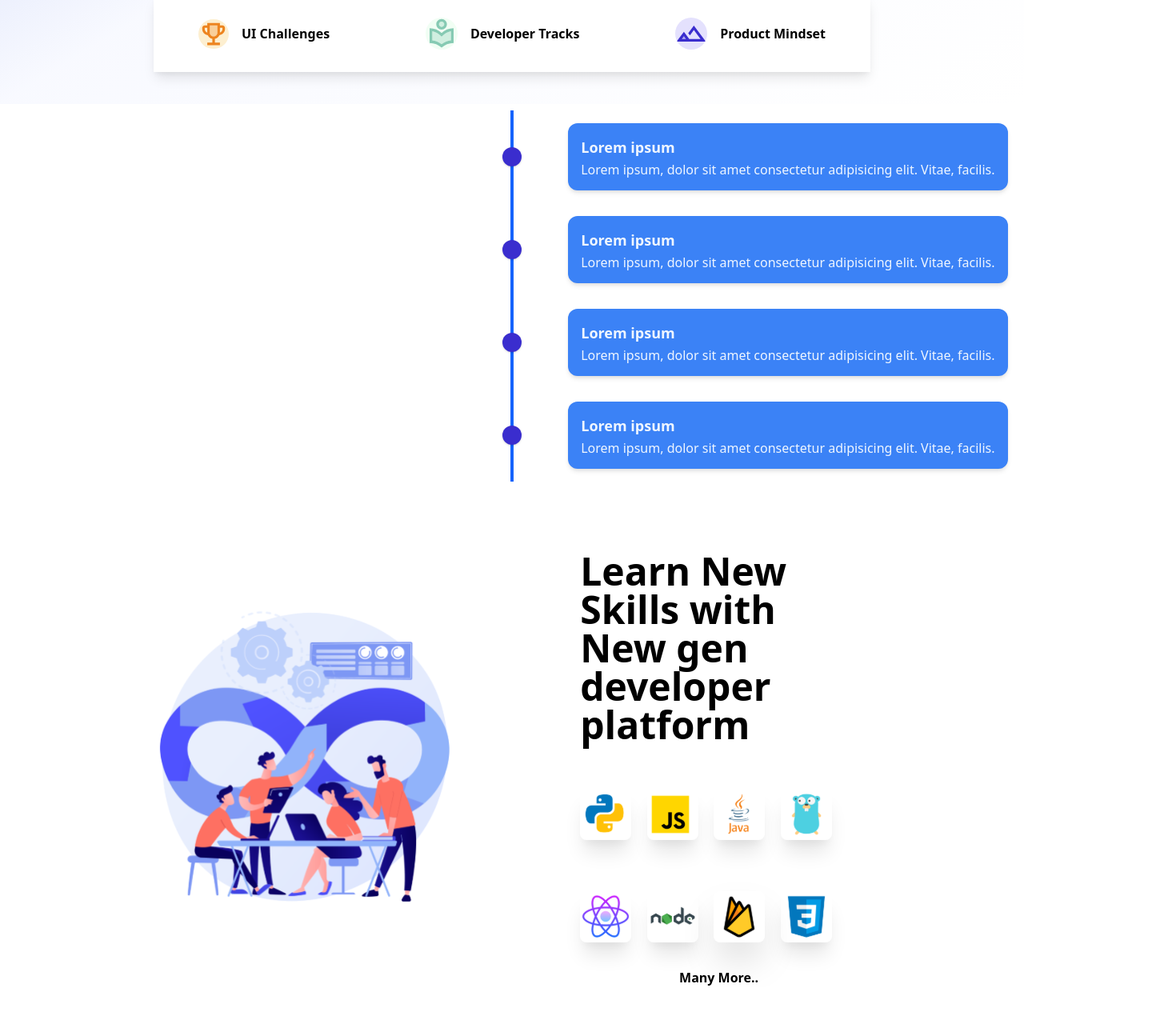
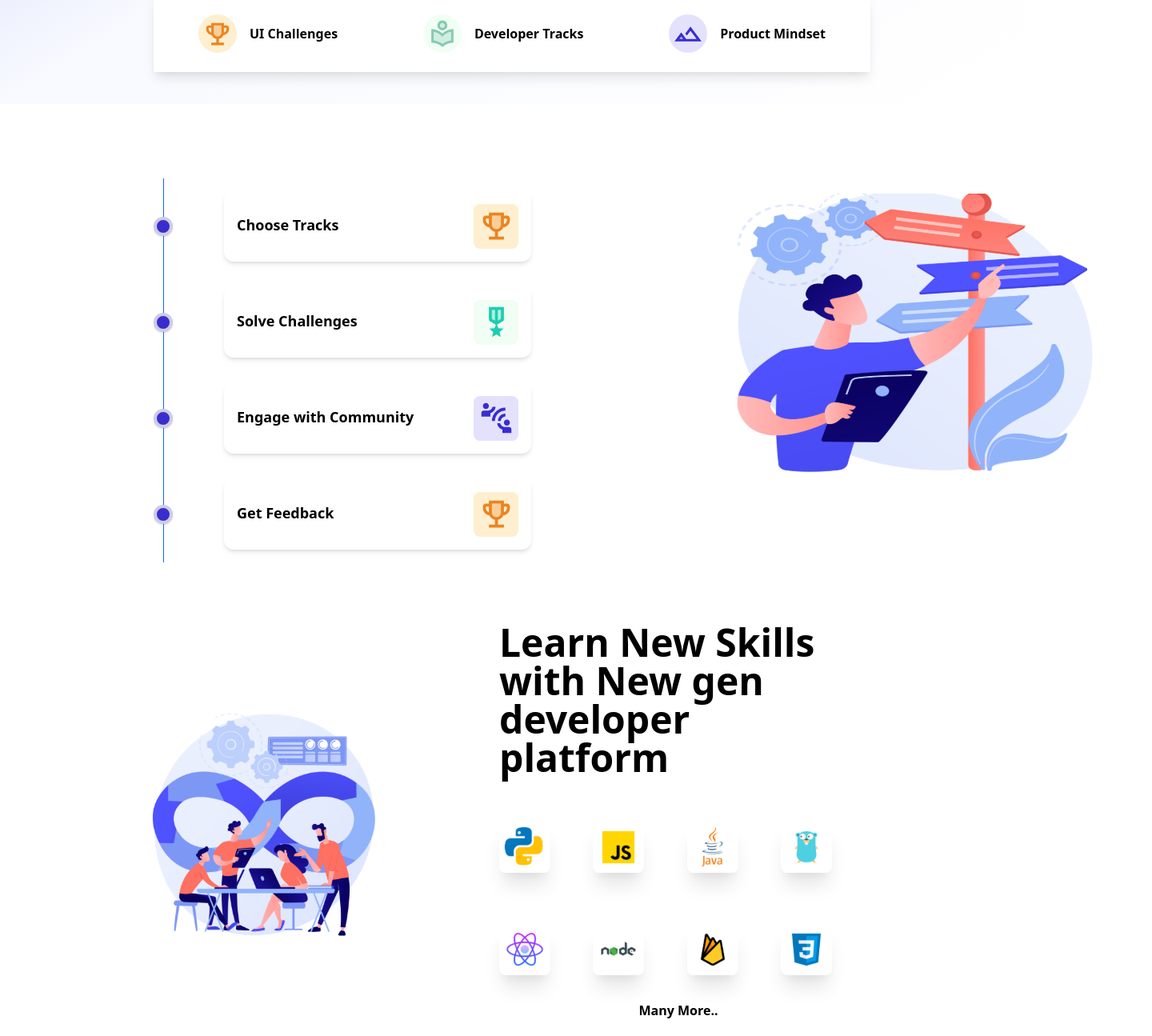
Before and after one commit to rohit-0308/unbound-waitlist, a Next.js app: page / in a window 1280 px wide. Shown: the part 660-1955 px from the top of the page at 80% size, 1440 px wide, since content can reach past the window. Before the commit the page ends 1894 px from the top, so only its background shows below. Built offline with nearby package versions, Linux system fonts and the light colour scheme.

Commit message:
Three sections completed

```diff
--- a/pages/components/Skills.js
+++ b/pages/components/Skills.js
@@ -11,7 +11,7 @@ import css from "../../public/Skills/5 1.svg";
 
 function Skills() {
   return (
-    <div className="flex flex-col-reverse mt-20 px-12 justify-center items-center md:flex-row md:px-40 md:justify-center md:items-center">
+    <div className="flex flex-col-reverse mt-16 px-12 justify-center items-center md:flex-row md:px-40 md:justify-center md:items-center">
       <Image
         src={hero}
         alt="hero"
@@ -20,59 +20,66 @@ function Skills() {
         width={553}
       />
 
-      <div className="flex flex-col w-96 md:w-[40rem] md:pl-20">
+      <div className="flex flex-col w-96 md:w-[40rem] md:pl-20 items-center">
         <p className="font-bold text-4xl px-12 pb-6 md:text-5xl">
           Learn New Skills with New gen developer platform
         </p>
         {/* Top */}
-        <div className="px-12 py-8 flex justify-between md:pr-20 ">
-          <div className="h-16 w-16 shadow-xl rounded-lg flex">
-            <Image
-              src={python}
-              alt="python"
-              className="p-3 justify-center items-center"
-            />
+        <div className="px-12 py-8 flex justify-between w-[26rem] md:w-[34rem] md:pr-20 ">
+          <div className="skills">
+            <Image src={python} alt="python" className="p-3" />
           </div>
-          <div className="h-16 w-16 shadow-xl rounded-lg flex">
-            <Image
-              src={js}
-              alt="js"
-              className="p-3 justify-center items-center"
-            />
+          <div className="skills">
+            <Image src={js} alt="js" className="p-3" height={80} width={50} />
           </div>
-          <div className="h-16 w-16 shadow-xl rounded-lg flex">
+          <div className="skills">
             <Image src={java} alt="java" className="p-3" />
           </div>
-          <div className="h-16 w-16 shadow-xl rounded-lg flex">
-            <Image src={golang} alt="golang" className="p-3" />
+          <div className="skills">
+            <Image
+              src={golang}
+              alt="golang"
+              className="p-3"
+              height={80}
+              width={50}
+            />
           </div>
         </div>
 
         {/* Down */}
-        <div className="px-12 py-8 flex justify-between md:pr-20">
-          <div className="h-16 w-16 shadow-xl rounded-lg flex">
+        <div className="px-12 py-8 flex justify-between w-[26rem] md:w-[34rem] md:pr-20">
+          <div className="skills">
             <Image
               src={react}
               alt="react"
-              className="p-3 justify-center items-center"
+              className="p-3"
+              height={80}
+              width={50}
             />
           </div>
-          <div className="h-16 w-16 shadow-xl rounded-lg flex">
+          <div className="skills">
             <Image
               src={node}
               alt="node"
-              className="p-3 justify-center items-center"
+              className="p-3"
+              height={80}
+              width={50}
             />
           </div>
-          <div className="h-16 w-16 shadow-2xl rounded-lg flex">
-            <Image src={firebase} alt="firebase" className="p-3" />
+          <div className="skills">
+            <Image
+              src={firebase}
+              alt="firebase"
+              className="p-3"
+              height={80}
+              width={50}
+            />
           </div>
-          <div className="h-16 w-16 shadow-xl rounded-lg flex">
-            <Image src={css} alt="css" className="p-3" />
+          <div className="skills">
+            <Image src={css} alt="css" className="p-3" height={80} width={50} />
           </div>
         </div>
-
-        <p className="font-bold flex justify-center items-center">
+        <p className="font-bold flex justify-center items-center mb-8">
           Many More..
         </p>
       </div>
--- a/pages/components/Tracks.js
+++ b/pages/components/Tracks.js
@@ -7,69 +7,76 @@ import hero from "../../public/Tracks logo/Flow-01 1.svg";
 function Tracks() {
   return (
     <>
-      <div className="container">
-        <div className="flex flex-col md:grid grid-cols-9 mx-auto p-2 text-blue-50">
+      <div className="flex flex-col justify-between items-center md:w-[45rem] lg:w-[90rem] md:pl-48 md:flex-row">
+        <div className="flex flex-col md:grid grid-cols-[20] mt-20 text-blue-50">
           <div className="flex md:contents">
             <div className="col-start-5 col-end-6 mr-10 md:mx-auto relative">
               <div className="h-full w-6 flex items-center justify-center">
-                <div className="h-full w-1 bg-[#1563FC] pointer-events-none"></div>
+                <div className="h-full w-[1px] bg-[#1563FC] pointer-events-none"></div>
               </div>
-              <div className="w-6 h-6 absolute top-1/2 -mt-3 rounded-full bg-[#3A2DCE] shadow border-solid border-[#CECCE3]"></div>
+              <div className="w-6 h-6 absolute top-1/2 -mt-3 rounded-full bg-[#3A2DCE] shadow border-4 border-solid border-[#CECCE3]"></div>
             </div>
-            <div className="bg-blue-500 col-start-6 col-end-10 p-4 rounded-xl my-4 mr-auto shadow-md">
-              <h3 className="font-semibold text-lg mb-1">Lorem ipsum</h3>
-              <p className="leading-tight text-justify">
-                Lorem ipsum, dolor sit amet consectetur adipisicing elit. Vitae,
-                facilis.
-              </p>
+            <div className=" col-start-6 col-end-10 p-4 rounded-xl my-4 md:ml-16 shadow-md flex justify-between items-center w-80 md:w-96">
+              <h3 className="font-semibold text-lg mb-1 text-black">
+                Choose Tracks
+              </h3>
+              <div className="w-14 h-14 bg-[#FDEFD0] rounded-lg flex justify-center items-center">
+                <Image src={emoji} alt="emoji" className="p-10" />
+              </div>
             </div>
           </div>
 
           <div className="flex md:contents">
             <div className="col-start-5 col-end-6 mr-10 md:mx-auto relative">
               <div className="h-full w-6 flex items-center justify-center">
-                <div className="h-full w-1 bg-[#1563FC] pointer-events-none"></div>
+                <div className="h-full w-[1px] bg-[#1563FC] pointer-events-none"></div>
               </div>
-              <div className="w-6 h-6 absolute top-1/2 -mt-3 rounded-full bg-[#3A2DCE] shadow"></div>
+              <div className="w-6 h-6 absolute top-1/2 -mt-3 rounded-full bg-[#3A2DCE] shadow border-4 border-solid border-[#CECCE3]"></div>
             </div>
-            <div className="bg-blue-500 col-start-6 col-end-10 p-4 rounded-xl my-4 mr-auto shadow-md">
-              <h3 className="font-semibold text-lg mb-1">Lorem ipsum</h3>
-              <p className="leading-tight text-justify">
-                Lorem ipsum, dolor sit amet consectetur adipisicing elit. Vitae,
-                facilis.
-              </p>
+            <div className=" col-start-6 col-end-10 p-4 rounded-xl my-4 md:ml-16 mr-auto shadow-md flex justify-between items-center w-80 md:w-96">
+              <h3 className="font-semibold text-lg mb-1 text-black">
+                Solve Challenges
+              </h3>
+              <div className="w-14 h-14 bg-[#F1FEF4] rounded-lg flex justify-center items-center">
+                <Image src={military} alt="emoji" className="p-10" />
+              </div>
             </div>
           </div>
           <div className="flex md:contents">
             <div className="col-start-5 col-end-6 mr-10 md:mx-auto relative">
               <div className="h-full w-6 flex items-center justify-center">
-                <div className="h-full w-1 bg-[#1563FC] pointer-events-none"></div>
+                <div className="h-full w-[1px] bg-[#1563FC] pointer-events-none"></div>
               </div>
-              <div className="w-6 h-6 absolute top-1/2 -mt-3 rounded-full bg-[#3A2DCE] shadow"></div>
+              <div className="w-6 h-6 absolute top-1/2 -mt-3 rounded-full bg-[#3A2DCE] shadow border-4 border-solid border-[#CECCE3]"></div>
             </div>
-            <div className="bg-blue-500 col-start-6 col-end-10 p-4 rounded-xl my-4 mr-auto shadow-md">
-              <h3 className="font-semibold text-lg mb-1">Lorem ipsum</h3>
-              <p className="leading-tight text-justify">
-                Lorem ipsum, dolor sit amet consectetur adipisicing elit. Vitae,
-                facilis.
-              </p>
+            <div className="bg-white col-start-6 col-end-10 p-4 rounded-xl my-4 md:ml-16 mr-auto shadow-md flex justify-between items-center w-80 md:w-96">
+              <h3 className="font-semibold text-lg mb-1 text-black">
+                Engage with Community
+              </h3>
+              <div className="w-14 h-14 bg-[#E4E1FD] rounded-lg flex justify-center items-center">
+                <Image src={connect} alt="emoji" className="p-10" />
+              </div>
             </div>
           </div>
           <div className="flex md:contents">
             <div className="col-start-5 col-end-6 mr-10 md:mx-auto relative">
               <div className="h-full w-6 flex items-center justify-center">
-                <div className="h-full w-1 bg-[#1563FC] pointer-events-none"></div>
+                <div className="h-full w-[1px] bg-[#1563FC] pointer-events-none"></div>
               </div>
-              <div className="w-6 h-6 absolute top-1/2 -mt-3 rounded-full bg-[#3A2DCE] shadow"></div>
+              <div className="w-6 h-6 absolute top-1/2 -mt-3 rounded-full bg-[#3A2DCE] shadow border-4 border-solid border-[#CECCE3]"></div>
             </div>
-            <div className="bg-blue-500 col-start-6 col-end-10 p-4 rounded-xl my-4 mr-auto shadow-md">
-              <h3 className="font-semibold text-lg mb-1">Lorem ipsum</h3>
-              <p className="leading-tight text-justify">
-                Lorem ipsum, dolor sit amet consectetur adipisicing elit. Vitae,
-                facilis.
-              </p>
+            <div className="bg-white col-start-6 col-end-10 p-4 rounded-xl my-4 md:ml-16 mr-auto shadow-md flex justify-between items-center w-80 md:w-96">
+              <h3 className="font-semibold text-lg mb-1 text-black">
+                Get Feedback
+              </h3>
+              <div className="w-14 h-14 bg-[#FDEFD0] rounded-lg flex justify-center items-center">
+                <Image src={emoji} alt="emoji" className="p-10" />
+              </div>
             </div>
           </div>
+        </div>
+        <div className="mt-28">
+          <Image src={hero} alt="hero" />
         </div>
       </div>
     </>
--- a/pages/components/Waitlist.js
+++ b/pages/components/Waitlist.js
@@ -23,7 +23,7 @@ function Header() {
           <button className="uppercase hover:text-[#050b7d] mr-7">
             Join The Community
           </button>
-          <button className="waitlist">
+          <button className="waitlist-btn">
             <span className="m-7">Join The Waitlist</span>
           </button>
         </div>
@@ -39,7 +39,7 @@ function Header() {
             <br />
             placeat nulla veniam repellendus veniam?
           </p>
-          <button className="waitlist mt-12 w-full lg:w-[217px]">
+          <button className="waitlist-btn mt-12 w-full lg:w-[217px]">
             <span className="m-7">Join The Waitlist</span>
           </button>
         </div>
@@ -55,29 +55,21 @@ function Header() {
       <section className="px-12 pt-14 pb-10 md:px-48 md:pt-8">
         <div className="flex flex-col justify-between bg-white shadow-lg h-60 w-full p-6 md:px-14 md:h-24 md:flex-row">
           <div className="flex items-center">
-            <Image
-              src={emoji}
-              alt="emoji"
-              width={38}
-              height={37}
-              className="bg-[#FDEFD0] rounded-full p-4"
-            />
+            <div className="h-12 w-12 bg-[#FDEFD0] flex justify-center items-center rounded-full">
+              <Image src={emoji} alt="emoji" width={38} height={37} />
+            </div>
             <h4 className="pl-4 font-semibold">UI Challenges</h4>
           </div>
           <div className="flex items-center">
-            <Image
-              src={library}
-              alt="library"
-              className="bg-[#F1FEF4] rounded-full"
-            />
+            <div className="h-12 w-12 bg-[#F1FEF4] flex justify-center items-center rounded-full">
+              <Image src={library} alt="library" width={38} height={37} />
+            </div>
             <h4 className="pl-4 font-semibold">Developer Tracks</h4>
           </div>
           <div className="flex items-center">
-            <Image
-              src={terrain}
-              alt="terrain"
-              className="bg-[#E4E1FD] rounded-full"
-            />
+            <div className="h-12 w-12 bg-[#E4E1FD] flex justify-center items-center rounded-full">
+              <Image src={terrain} alt="terrain" width={38} height={37} />
+            </div>
             <h4 className="pl-4 font-semibold">Product Mindset</h4>
           </div>
         </div>
--- a/styles/globals.css
+++ b/styles/globals.css
@@ -3,11 +3,15 @@
 @tailwind utilities;
 
 @layer components {
-  .waitlist {
+  .waitlist-btn {
     @apply uppercase bg-[#050b7d] h-12 w-[217px] rounded-md  text-white border-[3px]  border-[#050b7d] hover:text-[#050b7d]  hover:bg-white hover:border-[3px] hover:border-[#050b7d];
   }
 
   .track-logo {
     @apply flex items-center justify-between h-16 p-5 rounded shadow-lg mb-14;
   }
+
+  .skills {
+    @apply h-16 w-16 shadow-xl rounded-lg flex justify-center items-center;
+  }
 }
```
